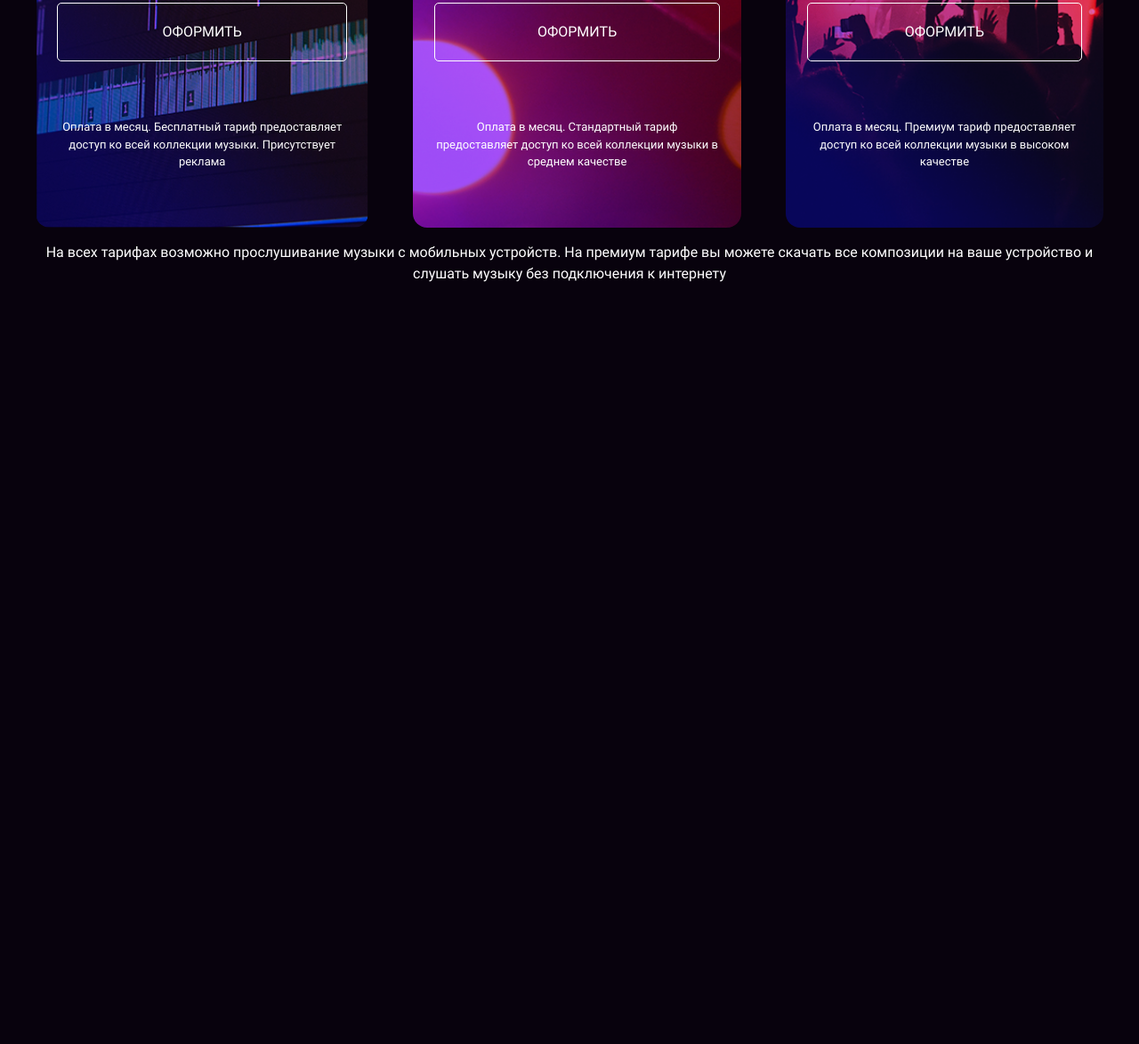
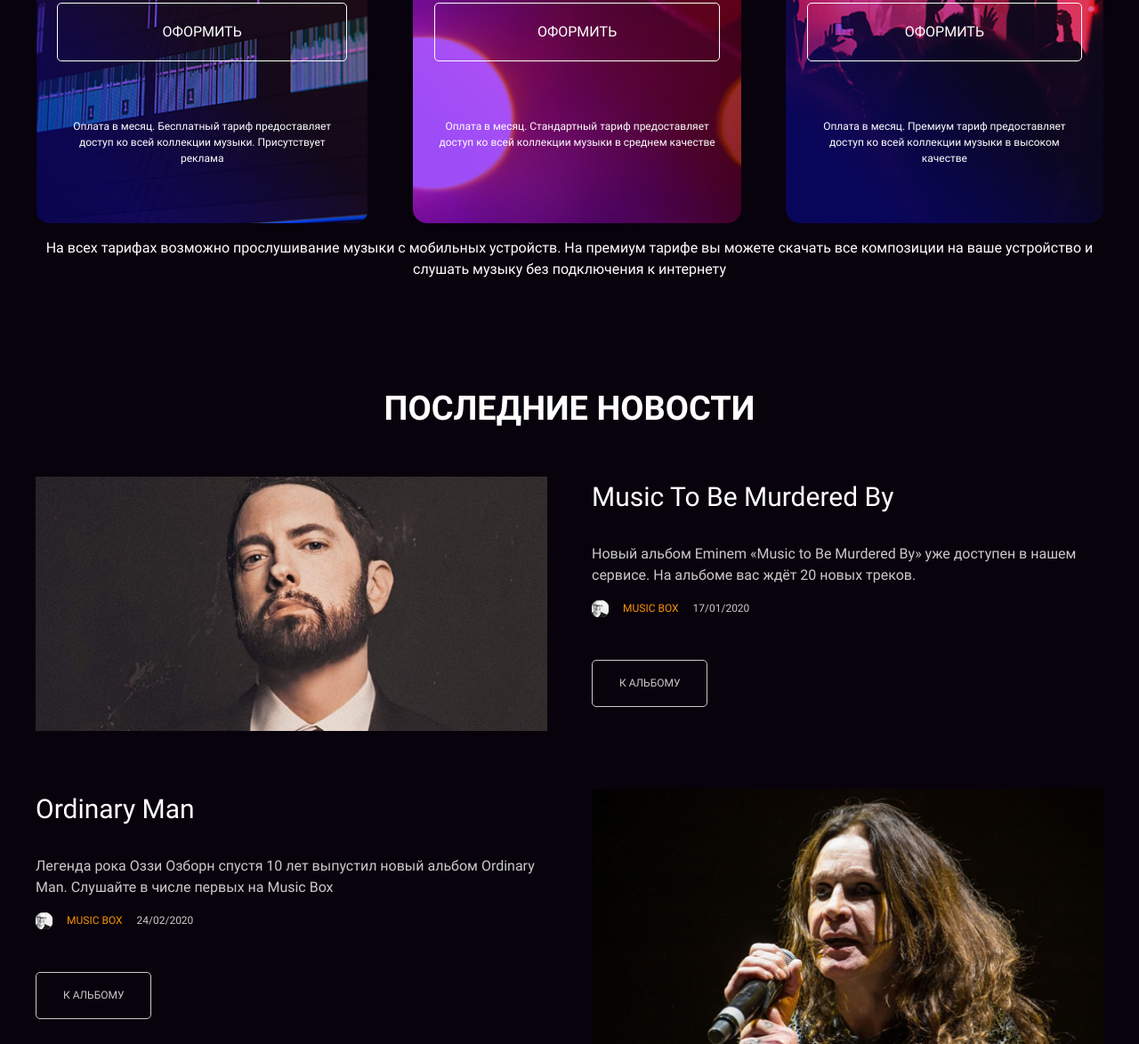
Before and after one commit to SpaceDenika/layout-designer-project-lvl2, a website: page src/index.html in a window 1280 px wide. Shown: the part 1316-2490 px from the top of the page at 89% size. Before the commit the page ends 1636 px from the top, so only its background shows below. Drawn offline with Linux system fonts and the light colour scheme.

Commit message:
added news section

```diff
--- a/src/index.html
+++ b/src/index.html
@@ -87,6 +87,39 @@
         <p class="subscribe__description">На всех тарифах возможно прослушивание музыки с мобильных устройств. На премиум тарифе вы можете скачать все композиции на ваше устройство и слушать музыку без подключения к интернету</p>
       </div>
     </section>
+    <section id="page-news" class="news">
+      <div class="container news__container">
+        <h2 class="news__title">Последние новости</h2>
+        <ul class="news__article article">
+          <li class="article__item">
+            <img src="images/Music to Be Murdered By.png" alt="Eminem" class="article__img">
+            <div class="article__body">
+              <h3 class="article__title">Music to Be Murdered By</h3>
+              <p class="article__description">Новый альбом Eminem «Music to Be Murdered By» уже доступен в нашем сервисе. На альбоме вас ждёт 20 новых треков.</p>
+              <div class="article__info">
+                <img src="images/avatar.png" alt="avatar" class="article__avatar">
+                <a href="#" class="article__author">Music box</a>
+                <p class="article__date">17/01/2020</p>
+              </div>
+              <a href="#" class="article__link">К альбому</a>
+            </div>
+          </li>
+          <li class="article__item article__item_reverse">
+            <img src="images/Ordinary Man.png" alt="Ozzy Osbourne" class="article__img">
+            <div class="article__body">
+              <h3 class="article__title">Ordinary Man</h3>
+              <p class="article__description">Легенда рока Оззи Озборн спустя 10 лет выпустил новый альбом Ordinary Man. Слушайте в числе первых на Music Box</p>
+              <div class="article__info">
+                <img src="images/avatar.png" alt="avatar" class="article__avatar">
+                <a href="#" class="article__author">Music box</a>
+                <p class="article__date">24/02/2020</p>
+              </div>
+              <a href="#" class="article__link">К альбому</a>
+            </div>
+          </li>
+        </ul>
+      </div>
+    </section>
   </main>
 </body>
 </html>
--- /dev/null
+++ b/src/scss/_article.scss
@@ -0,0 +1,111 @@
+.article {
+  list-style: none;
+  margin: 0;
+  padding: 0;
+  display: flex;
+  gap: 65px;
+  flex-direction: column;
+
+  &__item {
+    display: flex;
+    gap: 50px;
+
+    &_reverse {
+      flex-direction: row-reverse;
+    }
+  }
+
+  &__img {
+    max-width: 575px;
+    width: 100%;
+    height: auto;
+  }
+
+  &__title {
+    font-style: normal;
+    font-weight: 400;
+    font-size: 30px;
+    line-height: 45px;
+    text-transform: capitalize;
+    color: $whiteColor;
+    margin-top: 0;
+  }
+
+  &__description {
+    font-style: normal;
+    font-weight: 400;
+    font-size: 16px;
+    line-height: 24px;
+    color: $darkGrayColor;
+    // margin: 30px 0 24px;
+  }
+
+  &__info {
+    display: flex;
+    gap: 16px;
+  }
+
+  &__avatar {
+    width: 19px;
+    height: 19px;
+  }
+
+  &__author {
+    margin: 0;
+    font-style: normal;
+    font-weight: 400;
+    font-size: 12px;
+    line-height: 19px;
+    text-transform: uppercase;
+    color: $orangeColor;
+    text-decoration: none;
+  }
+
+  &__date {
+    font-style: normal;
+    font-weight: 400;
+    font-size: 12px;
+    line-height: 19px;
+    color: $darkGrayColor;
+    margin: 0;
+  }
+
+  &__link {
+    display: inline-block;
+    margin-top: 48px;
+    padding: 16px 30px;
+    font-style: normal;
+    font-weight: 400;
+    font-size: 12px;
+    line-height: 19px;
+    text-transform: uppercase;
+    color: $darkGrayColor;
+    outline: none;
+    cursor: pointer;
+    border: 1px solid $darkGrayColor;
+    box-sizing: border-box;
+    border-radius: 5px;
+    text-decoration: none;
+    text-align: center;
+
+    &:hover {
+      border-color: $linkHoverColor;
+      opacity: .9;
+      background: linear-gradient(265.08deg, #95390C 14.9%, #5328A1 68.95%);
+      transition: border-color .3s ease, opacity .3s ease;
+    }
+  }
+}
+
+@media screen and (max-width: 1024px) {
+  .article {
+    &__item {
+      flex-direction: column;
+    }
+
+    &__title {
+      font-size: 16px;
+      line-height: 24px;
+    }
+  }
+}
--- a/src/scss/_cards.scss
+++ b/src/scss/_cards.scss
@@ -95,7 +95,7 @@
   &__description {
     font-style: normal;
     font-weight: 400;
-    font-size: 13px;
+    font-size: 12px;
     line-height: 150%;
     text-align: center;
     color: $whiteColor;
--- /dev/null
+++ b/src/scss/_news.scss
@@ -0,0 +1,18 @@
+.news {
+  &__container {
+    padding: 100px 0 0;
+  }
+
+  &__title {
+    text-align: center;
+    margin-bottom: 48px;
+  }
+}
+
+@media screen and (max-width: 1024px) {
+  .news {
+    &__container {
+      padding: 100px 20px 0;
+    }
+  }
+}
--- a/src/scss/_subscribe.scss
+++ b/src/scss/_subscribe.scss
@@ -18,7 +18,7 @@
   }
 }
 
-@media screen and (max-width: 768px) {
+@media screen and (max-width: 1024px) {
   .subscribe {
     &__container {
       padding: 100px 20px 0;
--- a/src/scss/app.scss
+++ b/src/scss/app.scss
@@ -6,3 +6,5 @@
 @import "_form.scss";
 @import "_subscribe.scss";
 @import "_cards.scss";
+@import "_news.scss";
+@import "_article.scss";
```
Also changed, not shown: src/styles/app.css.
